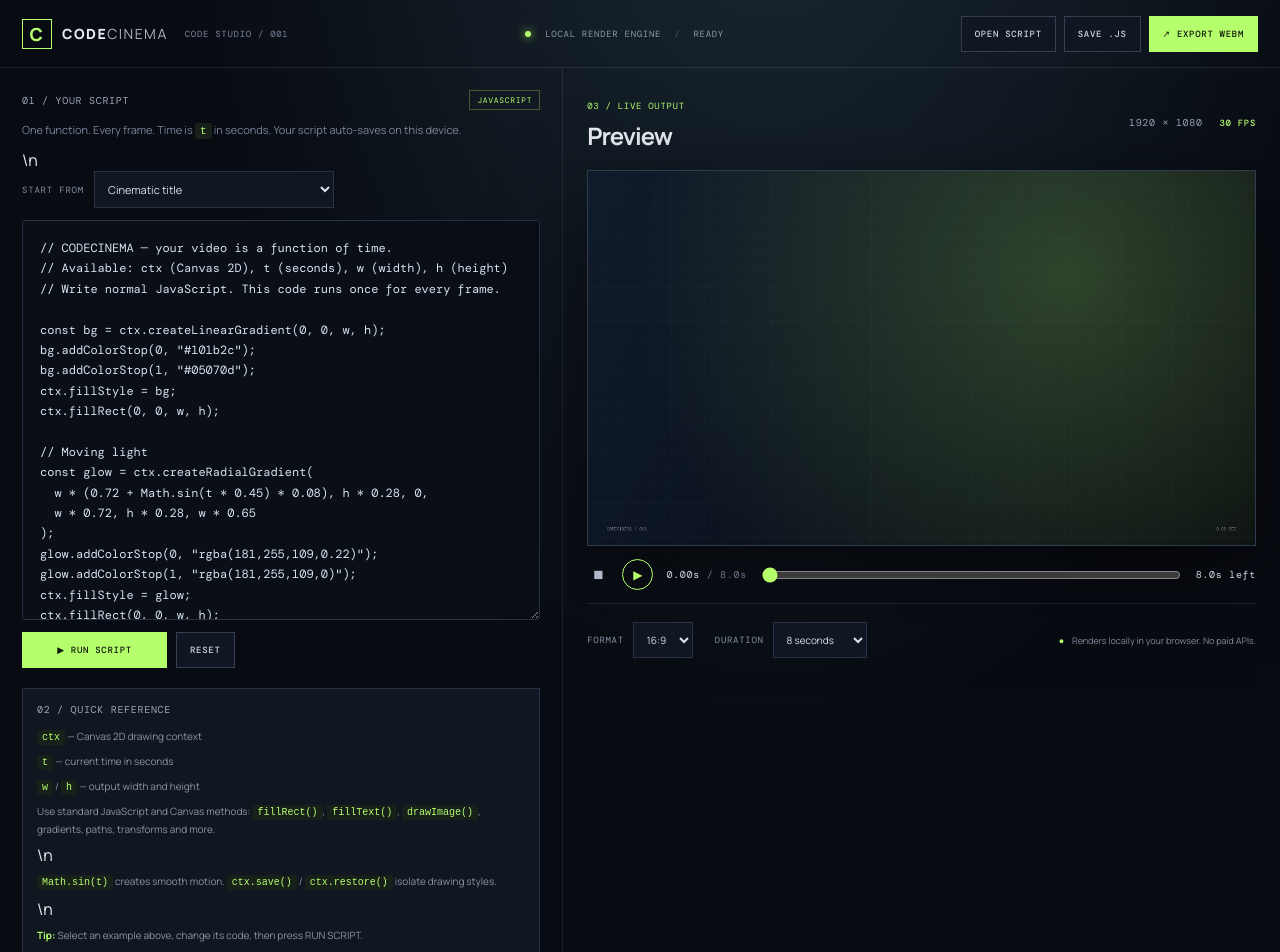
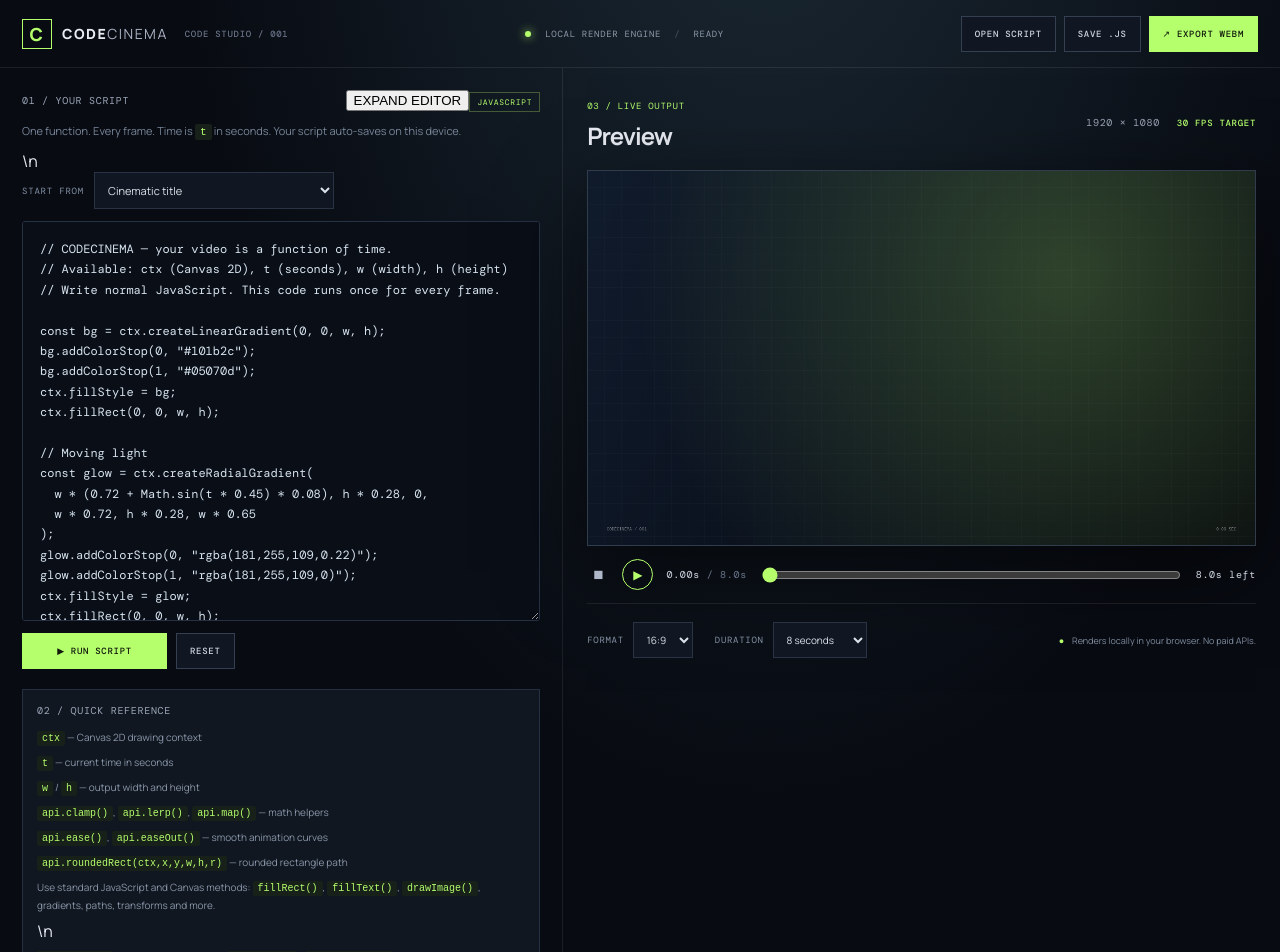
Before and after one commit to justaskaspire/CODECINEMA, a React (Vite) app: page / in a window 1280 px wide. Shown: the top 952 px of the page. Built offline with nearby package versions, Linux system fonts and the light colour scheme.

Commit message:
CODECINEMA 0.9: animation helpers and expanded editor

```diff
--- a/src/App.tsx
+++ b/src/App.tsx
@@ -109,7 +109,19 @@ ctx.fillStyle="rgba(255,255,255,.42)"; ctx.font="16px monospace";
 ctx.fillText("EVERY FRAME IS CODE",w/2,h*.72);`
 };
 
-type RenderFunction = (ctx: CanvasRenderingContext2D, t: number, w: number, h: number) => void;
+const api = {
+  clamp: (v: number, min = 0, max = 1) => Math.max(min, Math.min(max, v)),
+  lerp: (a: number, b: number, p: number) => a + (b - a) * p,
+  ease: (p: number) => { const x = Math.max(0, Math.min(1, p)); return x * x * (3 - 2 * x); },
+  easeOut: (p: number) => 1 - Math.pow(1 - Math.max(0, Math.min(1, p)), 3),
+  map: (v: number, inMin: number, inMax: number, outMin: number, outMax: number) => outMin + ((v - inMin) / (inMax - inMin || 1)) * (outMax - outMin),
+  roundedRect: (ctx: CanvasRenderingContext2D, x: number, y: number, width: number, height: number, radius = 12) => {
+    const r = Math.max(0, Math.min(radius, width / 2, height / 2));
+    ctx.beginPath(); ctx.roundRect(x, y, width, height, r);
+  }
+};
+
+type RenderFunction = (ctx: CanvasRenderingContext2D, t: number, w: number, h: number, api: typeof api) => void;
 
 export default function App() {
   const [code, setCode] = useState(() => { try { return localStorage.getItem("codec-2026-script") || starterCode; } catch { return starterCode; } });
@@ -120,6 +132,7 @@ export default function App() {
   const [elapsed, setElapsed] = useState(0);
   const [error, setError] = useState("");
   const [status, setStatus] = useState("READY");
+  const [editorExpanded, setEditorExpanded] = useState(false);
   const [exporting, setExporting] = useState(false);
   const canvasRef = useRef<HTMLCanvasElement>(null);
   const codeRef = useRef(code);
@@ -137,7 +150,7 @@ export default function App() {
 
   const compile = useCallback((source: string) => {
     // Scripts are user-authored and execute locally in this browser tab.
-    return new Function("ctx", "t", "w", "h", source) as RenderFunction;
+    return new Function("ctx", "t", "w", "h", "api", source) as RenderFunction;
   }, []);
 
   const drawFrame = useCallback((time: number) => {
@@ -146,7 +159,7 @@ export default function App() {
     if (!canvas || !ctx || !renderRef.current) return;
     try {
       ctx.clearRect(0, 0, canvas.width, canvas.height);
-      renderRef.current(ctx, time, canvas.width, canvas.height);
+      renderRef.current(ctx, time, canvas.width, canvas.height, api);
       setError("");
     } catch (e) {
       setError(e instanceof Error ? e.message : "Your script has an error.");
@@ -237,7 +250,7 @@ export default function App() {
       recorder.onstop = () => {
         const url = URL.createObjectURL(new Blob(chunks, { type: mime }));
         const a = document.createElement("a");
-        a.href = url; a.download = "codec cinema.webm"; a.click();
+        a.href = url; a.download = "codec-cinema.webm"; a.click();
         setTimeout(() => URL.revokeObjectURL(url), 1500);
         stream.getTracks().forEach(track => track.stop());
         recorderRef.current = null;
@@ -286,8 +299,8 @@ export default function App() {
     </header>
 
     <section className="layout">
-      <section className="editor-panel">
-        <div className="section-title"><span>01 / YOUR SCRIPT</span><span className="live-tag">JAVASCRIPT</span></div>
+      <section className={`editor-panel${editorExpanded ? " editor-expanded" : ""}`}>
+        <div className="section-title"><span>01 / YOUR SCRIPT</span><div className="editor-tools"><button className="expand-editor" onClick={() => setEditorExpanded(v => !v)}>{editorExpanded ? "CLOSE EDITOR" : "EXPAND EDITOR"}</button><span className="live-tag">JAVASCRIPT</span></div></div>
         <div className="editor-help">One function. Every frame. Time is <code>t</code> in seconds. Your script auto-saves on this device.</div>\n        <div className="example-row"><label htmlFor="example-select">START FROM</label><select id="example-select" value={example} onChange={e => { const key=e.target.value; setExample(key); setCode(examples[key]); setStatus("EXAMPLE LOADED — PRESS RUN"); }}><option>Cinematic title</option><option>Particle universe</option><option>Orbiting geometry</option><option>Wave typography</option></select></div>
         <textarea className="code-editor" spellCheck={false} autoCapitalize="off" autoCorrect="off" value={code} onChange={e => setCode(e.target.value)} onKeyDown={e => { if ((e.ctrlKey || e.metaKey) && e.key === "Enter") { e.preventDefault(); runCode(); } }} aria-label="JavaScript video script" />
         <div className="editor-actions">
@@ -300,12 +313,15 @@ export default function App() {
           <p><code>ctx</code> — Canvas 2D drawing context</p>
           <p><code>t</code> — current time in seconds</p>
           <p><code>w</code> / <code>h</code> — output width and height</p>
+          <p><code>api.clamp()</code>, <code>api.lerp()</code>, <code>api.map()</code> — math helpers</p>
+          <p><code>api.ease()</code>, <code>api.easeOut()</code> — smooth animation curves</p>
+          <p><code>api.roundedRect(ctx,x,y,w,h,r)</code> — rounded rectangle path</p>
           <p>Use standard JavaScript and Canvas methods: <code>fillRect()</code>, <code>fillText()</code>, <code>drawImage()</code>, gradients, paths, transforms and more.</p>\n          <p><code>Math.sin(t)</code> creates smooth motion. <code>ctx.save()</code> / <code>ctx.restore()</code> isolate drawing styles.</p>\n          <p><b>Tip:</b> Select an example above, change its code, then press RUN SCRIPT.</p>
         </div>
       </section>
 
       <section className="preview-panel">
-        <div className="preview-head"><div><span className="section-kicker">03 / LIVE OUTPUT</span><h1>Preview</h1></div><span className="resolution">{width} × {height} <b>30 FPS</b></span></div>
+        <div className="preview-head"><div><span className="section-kicker">03 / LIVE OUTPUT</span><h1>Preview</h1></div><span className="resolution">{width} × {height} <b>30 FPS TARGET</b></span></div>
         <div className="canvas-frame" style={{ aspectRatio: `${width} / ${height}` }}><canvas ref={canvasRef} /></div>
         <div className="transport">
           <button onClick={stop} aria-label="Stop">■</button>
@@ -321,6 +337,6 @@ export default function App() {
         </div>
       </section>
     </section>
-    <footer><span>CODECINEMA <b>0.7.0 / CODE-DRIVEN ENGINE</b></span><span>WRITE IT. RUN IT. RENDER IT.</span></footer>
+    <footer><span>CODECINEMA <b>0.9.0 / CODE-DRIVEN ENGINE</b></span><span>WRITE IT. RUN IT. RENDER IT.</span></footer>
   </main>;
 }
```
